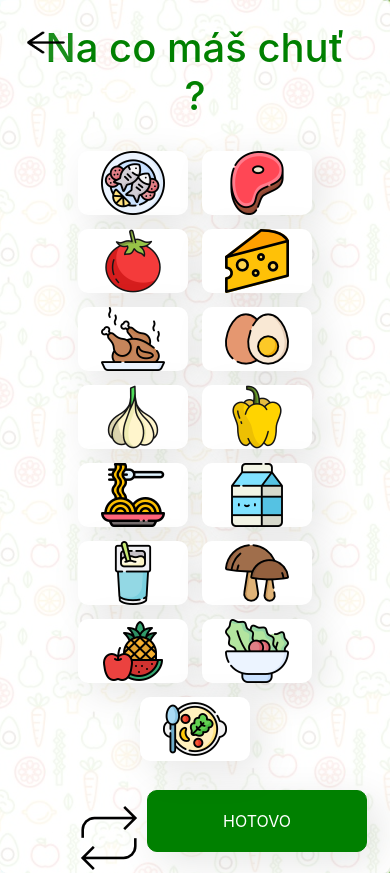
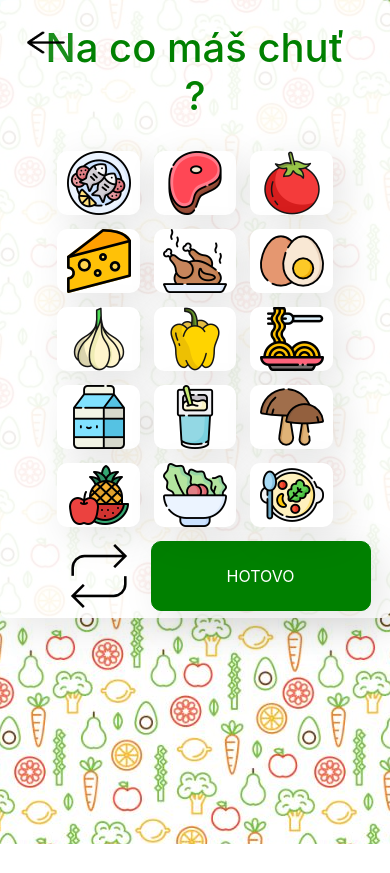
Before and after one commit to AnickaVargova/recepty-hrave-a-zdrave, a Vue app in the folder finalni-projekt/: page /hra2 in a window 390 px wide. After the commit the page ends 844 px from the top, so only its background shows below. Built offline with nearby package versions, Linux system fonts and the light colour scheme.

Commit message:
responzivita hra2

```diff
--- a/finalni-projekt/src/views/Detail.vue
+++ b/finalni-projekt/src/views/Detail.vue
@@ -2,7 +2,7 @@
   <div class="container">
     <div class="row justify-content-center mt-lg-5 mt-0 mb-4">
       <div class="nadpis col-md-10 pozadi-detailu">
-         <button v-on:click="zpetNaVyber" id="pozadi-zpet" class="mt-lg-4 mt-0 mb-0">
+         <button v-on:click="zpetNaVyber" id="pozadi-zpet" class="mt-4 mb-0">
                  <img src="./../assets/ikony/arrow.png" id="zpet"/>
               </button>
         <h2 class="wrap">{{ vybraneRecepty[i].nazev }}</h2>
--- a/finalni-projekt/src/views/Hra1.vue
+++ b/finalni-projekt/src/views/Hra1.vue
@@ -6,7 +6,7 @@
     </div>
 
     <router-link to="/">
-      <button id="zpet-hra1" class="mt-lg-4 mt-0 mb-0">
+      <button id="zpet-hra1" class="mt-4 mb-0 ml-lg-2">
         <img src="./../assets/ikony/arrow.png" id="zpet" />
       </button>
     </router-link>
--- a/finalni-projekt/src/views/Hra2.vue
+++ b/finalni-projekt/src/views/Hra2.vue
@@ -29,7 +29,7 @@
 
               <div class="row w-100 justify-content-center mx-auto">
                 <div
-                  class="obalObrazek col-4 col-md-2"
+                  class="obalObrazek col-3 col-s-1 col-md-3 col-lg-2"
                   v-for="(item, index) in ikonyZakladni"
                   v-bind:key="index"
                   v-on:click="klikJidlo(index,item)"
@@ -44,7 +44,7 @@
                     v-bind:alt="item.jmeno"
                   />
                 </div>
-                <div class="d-flex flex-row-reverse justify-content-between">
+                <div class="d-flex flex-row-reverse justify-content-between mt-md-0 pt-md-0">
                 <!-- vyhodit zobrazRecepty -->
                 <!-- <button class="btn btn-primary hotovo" v-on:click="srovnejPole">HOTOVO</button> -->
                 <button class="btn btn-primary hotovo mp-5" v-on:click="zobrazRecepty">HOTOVO</button>
@@ -219,18 +219,7 @@ export default {
 </script>
 
 <style>
-.hrat-znovu{
-  border:none;
-  background: rgba(255, 255, 255, 0.1);
-  height: 70px;
-  margin-top: 35px;
-}
 
-.hrat-znovu:hover,
-.hrat-znovu:active{
-    background-color: green;
-    border-radius: 7px;
-}
 .vrstva2{
   z-index: 2;
 }
@@ -334,7 +323,7 @@ export default {
   padding-left: 0 !important;
 }
 
-@media (min-width: 576px) {
+@media (min-width: 780px) {
   .obalObrazek {
     display: flex;
     justify-content: center;
@@ -348,6 +337,7 @@ export default {
     padding: 10px 5px !important;
     cursor: pointer;
   }
+
 
   .obalObrazek.zasednuti{
     cursor: default;
@@ -372,7 +362,7 @@ export default {
     color: white;
     box-shadow: 10px 10px 38px 0px rgba(0, 0, 0, 0.1);
     border-radius: 7px;
-    margin: 40px 20px 15px 30px;
+    margin: 10px 8px 15px 30px;
     padding: 16px;
     background-color: green;
     color: white;
@@ -382,9 +372,21 @@ export default {
     color: white;
     transition-duration: 0.1s;
   }
+  .hrat-znovu{
+  border:none;
+  background: rgba(255, 255, 255, 0.1);
+  height: 70px;
+  margin: 10px 20px 15px 30px;
 }
 
-@media (max-width: 576px) {
+.hrat-znovu:hover,
+.hrat-znovu:active{
+    background-color: green;
+    border-radius: 7px;
+}
+}
+
+@media (max-width: 780px) {
   .obalObrazek {
     display: flex;
     justify-content: center;
@@ -422,10 +424,11 @@ export default {
     box-shadow: 10px 10px 38px 0px rgba(0, 0, 0, 0.1);
     border: 3px solid white;
     border-radius: 10px;
-    margin: auto;
+    margin: 7px;
     padding: 7px;
     font-weight: bold;
   }
+
 
   .hotovo:active {
     border: 3px solid green;
@@ -435,6 +438,18 @@ export default {
     position: relative;
     top: 3px;
   }
+  .hrat-znovu{
+  border:none;
+  background: rgba(255, 255, 255, 0.1);
+  height: 70px;
+  margin: 7px;
+}
+
+
+.hrat-znovu:active{
+    background-color: green;
+    border-radius: 7px;
+}
 }
 
 .margin {
--- a/finalni-projekt/src/views/TvojeRecepty.vue
+++ b/finalni-projekt/src/views/TvojeRecepty.vue
@@ -1,12 +1,12 @@
 <template>
-  <div class="container">
+
     <div class="mx-auto">
 
         <button v-on:click="hratZnovu" id="pozadi-zpet" class="vrstva1 mt-4 mb-0">
           <img src="./../assets/ikony/arrow.png" id="zpet" />
         </button>
 
-      <h1 class="mt-0 mb-4 pt-4 text-center col-md-12">Máš chuť na tato jídla:</h1>
+      <h1 class="mt-0 pb-3 pr-5 pl-5 pt-4 text-center col-md-12">Máš chuť na tato jídla:</h1>
 
       <div
         v-for="(recept, index) in vybraneRecepty"
@@ -46,7 +46,7 @@
     >-->
     <!-- </div>
     </div>-->
-  </div>
+
 </template>
 
 <script>
--- a/finalni-projekt/src/views/Vyhledavani.vue
+++ b/finalni-projekt/src/views/Vyhledavani.vue
@@ -9,14 +9,14 @@
         <div class="col-md-12 mx-auto">
 
            <router-link to="/">
-              <button id="pozadi-zpet" class="mt-lg-4 mt-0 mb-0">
+              <button id="pozadi-zpet" class="mt-4  mb-0">
                  <img src="./../assets/ikony/arrow.png" id="zpet"/>
               </button>
             </router-link>
 
-          <h1 class=" pt-4 mb-4 text-center">Vyhledávání receptů</h1>
+          <h1 class=" pt-4 mb-4 pl-5 pr-5 text-center">Vyhledávání receptů</h1>
 
-            <div class="input-group p-0 col-md-12 mx-auto">
+            <div class="input-group p-0 col-md-12 mx-auto stin-inputu">
               <input
                 type="text"
                 class="form-control"
@@ -62,7 +62,8 @@
         </div>
       </div>
     </div>
-  </div>
+    </div>
+
 
 </template>
 
@@ -169,6 +170,9 @@ export default {
 </script>
 
 <style>
+.stin-inputu{
+  box-shadow: 10px 10px 38px 0px rgba(0, 0, 0, 0.1);
+}
 .btn-default {
   width: 100px;
   padding: 12.5px;
```
